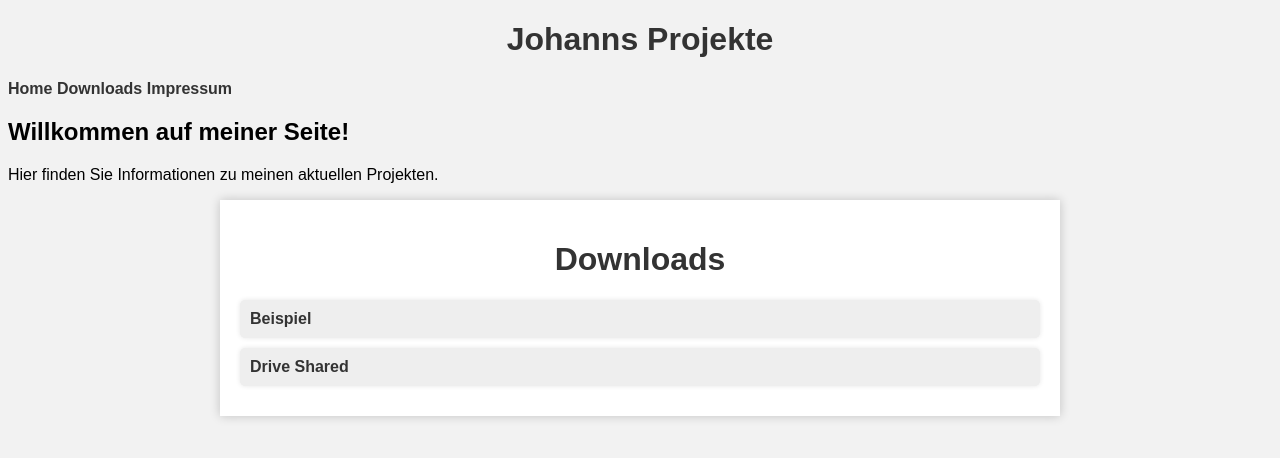
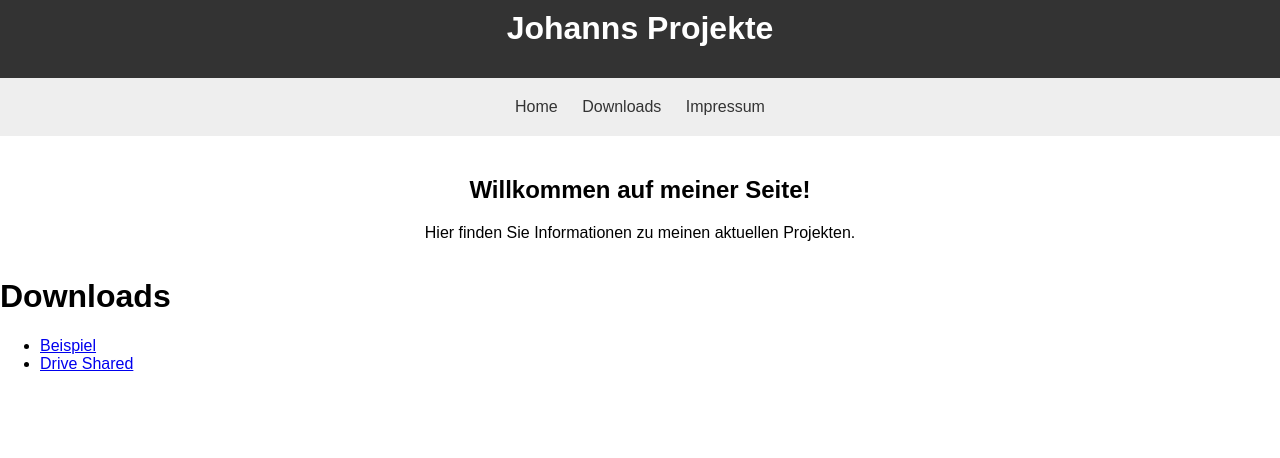
Before and after one commit to bohannjein/bohannjein.github.io, a plain HTML site: page downloads.html in a window 1280 px wide. Drawn offline with Linux system fonts and the light colour scheme.

Commit message:
Update downloads.html

```diff
--- a/downloads.html
+++ b/downloads.html
@@ -17,48 +17,47 @@
     <meta charset="UTF-8">
     <title>Downloads</title>
     <style>
-      /* CSS-Styling hier einfügen */
-      body {
-        font-family: Arial, sans-serif;
-        background-color: #f2f2f2;
-      }
+      		body {
+			font-family: Arial, sans-serif;
+			margin: 0;
+			padding: 0;
+		}
 
-      h1 {
-        text-align: center;
-        color: #333;
-      }
+		header {
+			background-color: #333;
+			color: #fff;
+			padding: 10px;
+			text-align: center;
+		}
 
-      .container {
-        max-width: 800px;
-        margin: 0 auto;
-        padding: 20px;
-        background-color: #fff;
-        box-shadow: 0 0 10px rgba(0,0,0,0.2);
-      }
+		nav {
+			background-color: #eee;
+			padding: 10px;
+			text-align: center;
+		}
 
-      ul {
-        list-style: none;
-        padding: 0;
-        margin: 0;
-      }
+		nav a {
+			display: inline-block;
+			margin: 10px;
+			color: #333;
+			text-decoration: none;
+		}
 
-      li {
-        margin: 10px 0;
-        padding: 10px;
-        background-color: #eee;
-        border-radius: 5px;
-        box-shadow: 0 0 5px rgba(0,0,0,0.1);
-      }
+		nav a:hover {
+			color: #fff;
+			background-color: #333;
+			padding: 5px;
+			border-radius: 5px;
+		}
 
-      a {
-        color: #333;
-        text-decoration: none;
-        font-weight: bold;
-      }
+		section {
+			padding: 20px;
+			text-align: center;
+		}
 
-      a:hover {
-        text-decoration: underline;
-      }
+		h1 {
+			margin-top: 0;
+		}
     </style>
   </head>
   <body>
```
